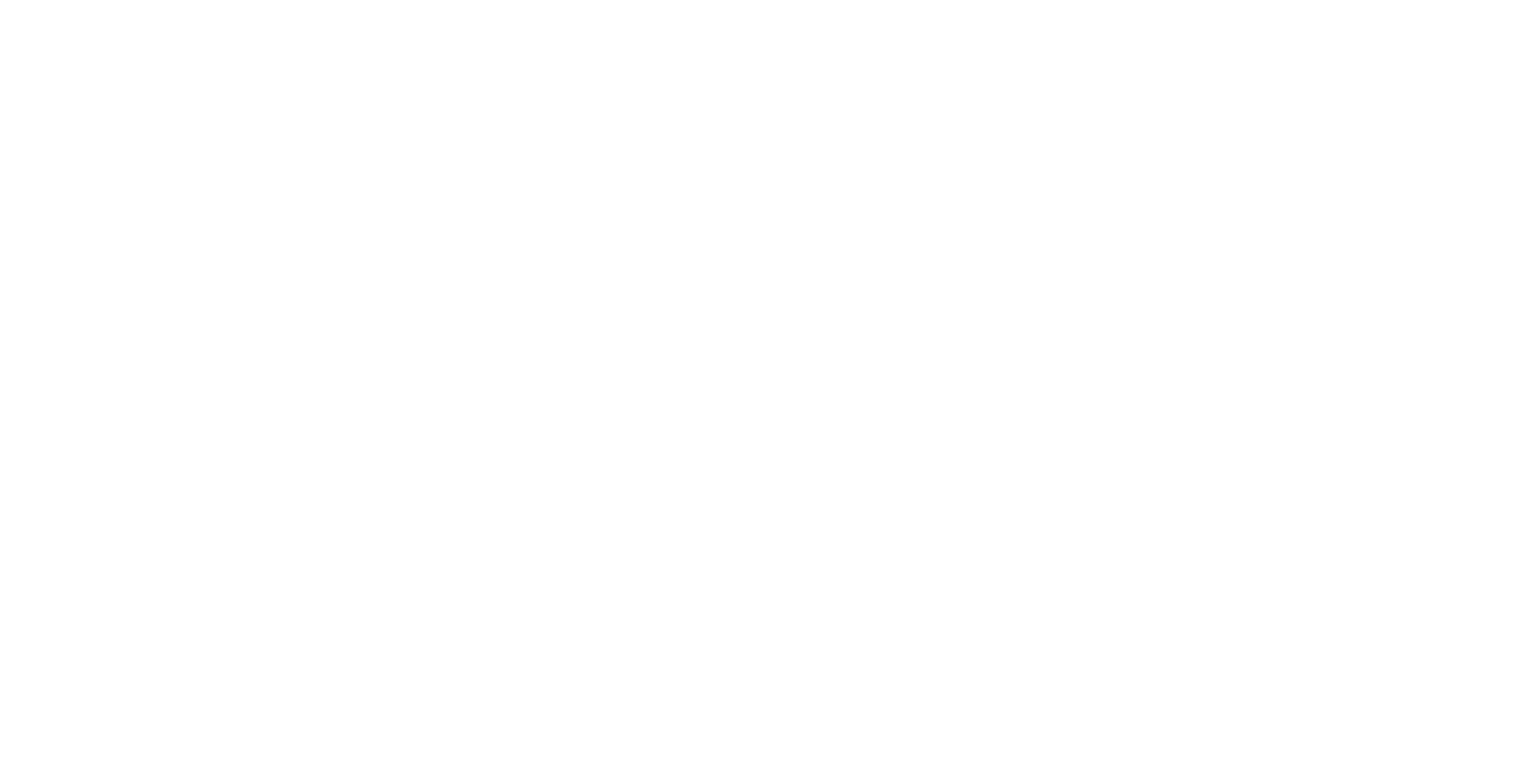
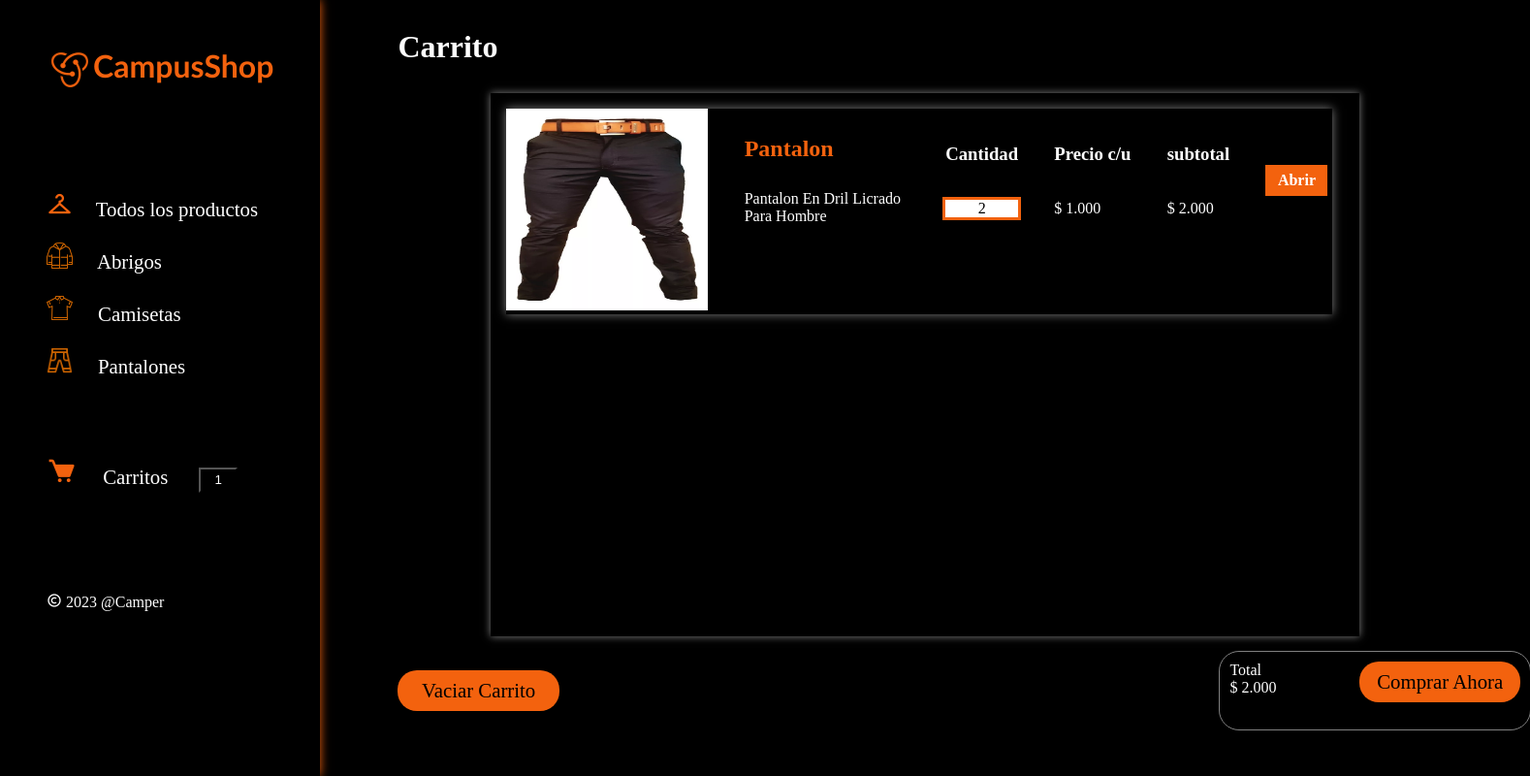
Before and after one commit to VeronicaRuizBautista/E-Commerce-de-ropa, a plain HTML site: page views/abrir.html in a window 1280 px wide. Shown: the whole page at 97% size, 1578 px wide, since content can reach past the window. Drawn offline with nearby package versions, Linux system fonts and the light colour scheme.

Commit message:
feat: :sparkles: Estructura y diseño pagina abrir items de carrito
Se creo la estructura y se añadio el diseño para la pagina cuando se abre alguna prenda de la pagina carrito

```diff
--- /dev/null
+++ b/css/abrir.css
@@ -0,0 +1,226 @@
+@import url(variables.css);
+*{
+    margin: 0;
+    padding: 0;
+    box-sizing: border-box;
+    color: var(--color-blanco);
+    list-style: none;
+    text-decoration: none;
+}
+body{
+    background-color: var(--color-negro);
+    display: grid;
+    grid-template-columns: .8fr 3fr;
+    grid-template-rows: 1fr;
+    grid-template-areas:
+    "banner contenido"
+    ;
+}
+main{
+    grid-area: contenido;
+}
+header{
+    box-shadow: 0 0 10px var(--color-naranja);
+    padding: 3em;
+    height: 100vh;
+    grid-area: banner;
+    display: grid;
+    grid-template-columns: 1fr ;
+    grid-template-rows: 1fr 2fr 1fr 1fr;
+    grid-template-areas:
+    "titulo"
+    "categorias"
+    "carritos"
+    "copy"
+    ;
+}
+header .titulo{
+    width: 100%;
+    display: flex;
+    justify-content: space-between;
+    grid-area: titulo;
+}
+header h1{
+    color: var(--color-naranja);
+    /* text-shadow: 0px 2px 10px var(--color-naranja); */
+    font-family: 'Gill Sans', 'Gill Sans MT', Calibri, 'Trebuchet MS', sans-serif;
+}
+header .titulo i{
+    font-size: 3em;
+}
+header .categorias{
+    font-size: 1.3em;
+    grid-area: categorias;
+    line-height: 2.6em;
+}
+header .categorias .home{
+    box-shadow: 0 0 6px var(--color-gris);
+}
+header .categorias i{
+    margin-right: .7em;
+    font-size: 1.3em;
+    color: var(--color-naranja);
+}
+header .categorias img{
+    margin-right: 1em;
+    width: 1.3em;
+    height: 1.3em;
+}
+header .carritos{
+    grid-area: carritos;
+    font-size: 1.3em;
+}
+header .carritos i{
+    margin-right: .7em;
+    font-size: 1.5em;
+    color: var(--color-naranja);
+}
+header .carritos button{
+    margin-left: 2em;
+    background-color: var(--color-negro);
+    width: 3em;
+    height: 2em;
+}
+header .carritos button:hover {
+    cursor: pointer;
+    box-shadow: 0 0 10px var(--color-naranja);
+}
+header .copy{
+    grid-area: copy;
+}
+header a:hover{
+    cursor: pointer;
+    color: var(--color-naranja);
+    text-shadow: 0 0 10px var(--color-naranja);
+}
+
+
+.main{
+    box-shadow: 0 0 8px var(--color-gris);
+    margin: auto;
+    width: 70vw;
+    height:70vh;
+    display: grid;
+    grid-template-columns:1fr;
+    grid-template-rows: repeat(3, 1fr);
+    grid-template-areas:
+    "item01"
+    "."
+    "."
+    ;
+}
+main h1{
+    display: flex;
+    align-items: center;
+    margin-left: 1em;
+    padding: 1.5em;
+    height: 5vw;
+    grid-area: titulo;
+}
+.main .c{
+    justify-content: space-between;
+    width: 95%;
+    margin: 1em;
+    display: flex;
+    box-shadow: 0 0 10px var(--color-gris);
+}
+.main .c .descripcion{
+    width: 20%;
+    height: 70%;
+    display: flex;
+    flex-direction: column;
+    justify-content: space-evenly;
+}
+.main .c .descripcion h2{
+    color: var(--color-naranja);
+}
+.main .c .cantidad,
+.main .c .precio,
+.main .c .subtotal,
+.main .c .btn{
+    height: 70%;
+    display: flex;
+    flex-direction: column;
+    justify-content: space-evenly;
+}
+.main .c .cantidad div{
+    background-color: var(--color-blanco);
+    color: var(--color-negro);
+    display: flex;
+    justify-content: center;
+    outline: solid var(--color-naranja);
+}
+.main .c .btn{
+    width: 8%;
+}
+.main .c .btn a{
+    width: 4em;
+    height: 2em;
+    display: flex;
+    justify-content: center;
+    align-items: center;
+    font-weight: bold;
+    background-color: var(--color-naranja);
+}
+.main .c .btn a:hover{
+    cursor: pointer;
+    box-shadow: 0 0 10px var(--color-gris);
+}
+.item01{
+    grid-area: item01;
+}
+.main img{
+    z-index: -10;
+    width: 13em;
+    height: 13em;
+}
+.ilera_final{
+    display: flex;
+    justify-content: space-between;
+    width: 78em;
+    height: 7em;
+    padding-left: 5em;
+    align-items: center;
+}
+.ilera_final .btn01{
+    width: 8em;
+    height: 2em;
+    background-color: var(--color-naranja);
+    font-size: 1.3em;
+    display: flex;
+    justify-content: center;
+    align-items: center;
+    border-radius: 20px;
+}
+.ilera_final a{
+    color: var(--color-negro);
+}
+.ilera_final .btn01:hover{
+    cursor: pointer;
+    box-shadow: 0 0 6px var(--color-gris);
+    font-weight: bold;
+}
+.ilera_final .containerbtn{
+    width: 20em;
+    height: 5em;
+    display: flex;
+    justify-content: space-between;
+    border-radius: 20px;
+    padding: 10px;
+    outline: solid .5px var(--color-gris);
+}
+.ilera_final .containerbtn .btn02{
+    width: 8em;
+    height: 2em;
+    background-color: var(--color-naranja);
+    font-size: 1.3em;
+    display: flex;
+    justify-content: center;
+    align-items: center;
+    border-radius: 20px;
+}
+.ilera_final .containerbtn .btn02:hover{
+    cursor: pointer;
+    box-shadow: 0 0 6px var(--color-gris);
+    font-weight: bold;
+}
--- a/views/abrir.html
+++ b/views/abrir.html
@@ -0,0 +1,93 @@
+<!DOCTYPE html>
+<html lang="en">
+<head>
+    <meta charset="UTF-8">
+    <meta name="viewport" content="width=device-width, initial-scale=1.0">
+    <title>Carrito</title>
+    <link rel="stylesheet" href="../css/abrir.css">
+    <link rel="stylesheet" href="https://unpkg.com/boxicons@latest/css/boxicons.min.css">
+</head>
+<body>
+    <header>
+        <div class="titulo">
+            <div>
+                <i class='bx bxl-redux bx-spin' style='color:#f3620e'  ></i>            </div>
+            <h1>CampusShop</h1>
+        </div>
+        <nav class="categorias">
+            <ul>
+                <li>
+                    <i class='bx bx-closet'></i>
+                    <a href="../index.html">Todos los productos</a>
+                </li>
+                <li>
+                    <img src="../storage/img/icons8-fireman-coat-50.png" alt="">
+                    <a href="abrigos.html">Abrigos</a>
+                </li>
+                <li>
+                    <img src="../storage/img/icons8-polo-shirt-50.png" alt="">
+                    <a href="camisetas.html">Camisetas</a>
+                </li>
+                <li>
+                    <img src="../storage/img/icons8-pant.png" alt="">
+                    <a href="pantalones.html">Pantalones</a>
+                </li>
+            </ul>
+        </nav>
+        <nav class="carritos home">
+            <i class='bx bxs-cart'></i>
+            <a href="carritos.html">Carritos</a>
+            <button>1</button>
+        </nav>
+        <nav class="copy">
+            <i class='bx bx-copyright'></i>
+            <a href="#">2023 @Camper</a>
+        </nav>
+    </header>
+    <main>
+        <div class="h1">
+            <h1>Carrito</h1>
+        </div>
+        <div class="main">
+            <div class="item01 c">
+                <div class="img">
+                    <img src="../storage/img/pantalon01.png" alt="pantalon01">
+                </div>
+                <div class="descripcion">
+                    <h2>Pantalon</h2>
+                    <p>Pantalon En Dril Licrado Para Hombre</p>
+                </div>
+                <div class="cantidad">
+                    <h3>Cantidad</h3>
+                    <div class="num">2</div>
+                </div>
+                <div class="precio">
+                    <h3>Precio c/u</h3>
+                    <p>$ 1.000</p>
+                </div>
+                <div class="subtotal">
+                    <h3>subtotal</h3>
+                    <p>$ 2.000</p>
+                </div>
+                <div class="btn">
+                    <a href="abrir.html">Abrir</a>
+                </div>
+            </div>
+        </div>
+        <div class="ilera_final">
+            <div class="btn01">
+                <a href="vaciarcarrito.html">Vaciar Carrito</a>
+            </div>
+            <div class="containerbtn">
+                <div class="texto">
+                    <p>Total</p>
+                    <p>$ 2.000</p>
+                </div>
+                <div class="btn02">
+                    <a href="#">Comprar Ahora</a>
+                </div>
+            </div>
+        </div>
+    </main>
+</body>
+</html>
```
Also changed, not shown: index.html (+1 -1 lines), views/abrigos.html (+1 -1 lines), views/carritos.html (+3 -3 lines).
